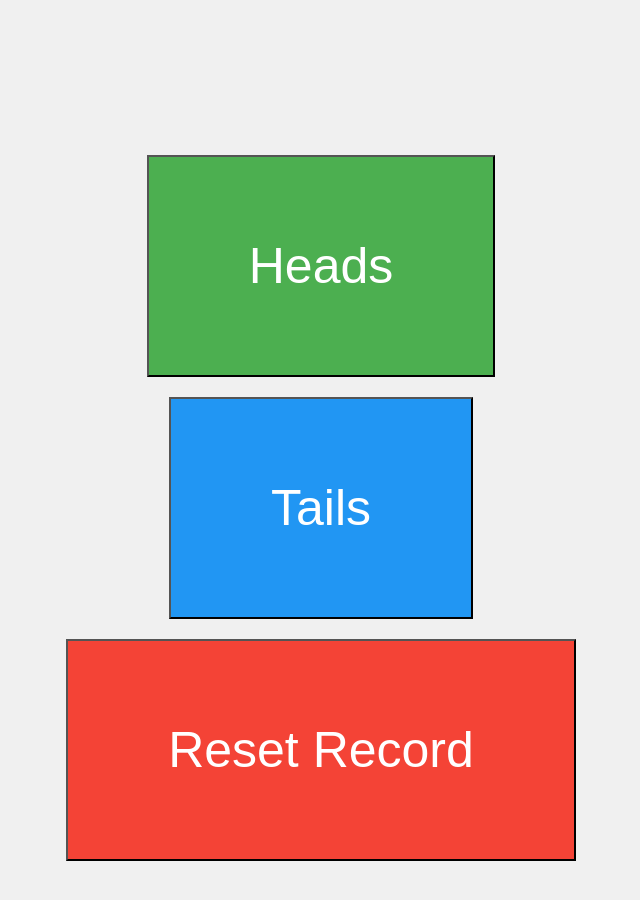
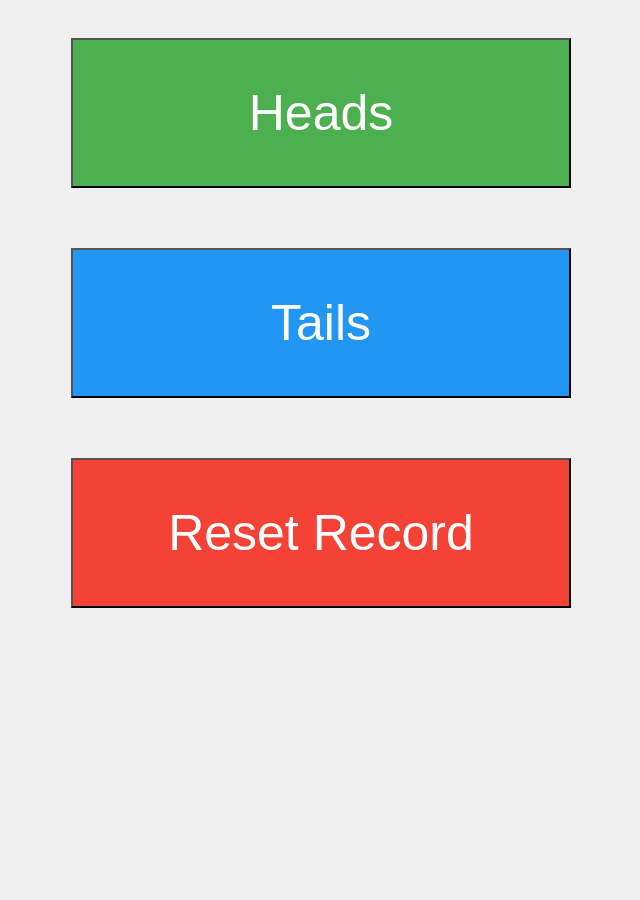
Before and after one commit to ankitsharma2006/Head-Tails, a plain HTML site: page index.html in a window 1280 px wide. Shown: the whole page, without its empty margins (319-959 px from the left). After the commit the page ends 800 px from the top, so only its background shows below. Drawn offline with Linux system fonts and the light colour scheme.

Commit message:
second commit

```diff
--- a/index.html
+++ b/index.html
@@ -10,12 +10,12 @@
             flex-direction: column;
             align-items: center;
             justify-content: center;
-            height: 1000px;
             background-color: #f0f0f0;
         }
         button {
-            padding: 80px 100px;
-            margin: 10px;
+            width:500px;
+            height: 150px;
+            margin: 30px;
             font-size: 50px;
             cursor: pointer;
         }
@@ -36,10 +36,10 @@
 <body>
 <button class="heads" onclick="flipCoin('heads')">Heads</button>
 <button class="tails" onclick="flipCoin('tails')">Tails</button>
-<button class="reset" onclick="localStorage.removeItem('record'); alert('Record reset!')">Reset Record</button>
+<button class="reset" onclick="localStorage.removeItem('record'); alert('Record reset!'); record.wins=record.losses=0">Reset Record</button>
 </body>
 <script>
-    const record=JSON.parse(localStorage.getItem('record')) || {
+    let record=JSON.parse(localStorage.getItem('record')) || {
         wins: 0,
         losses: 0
     }
```
